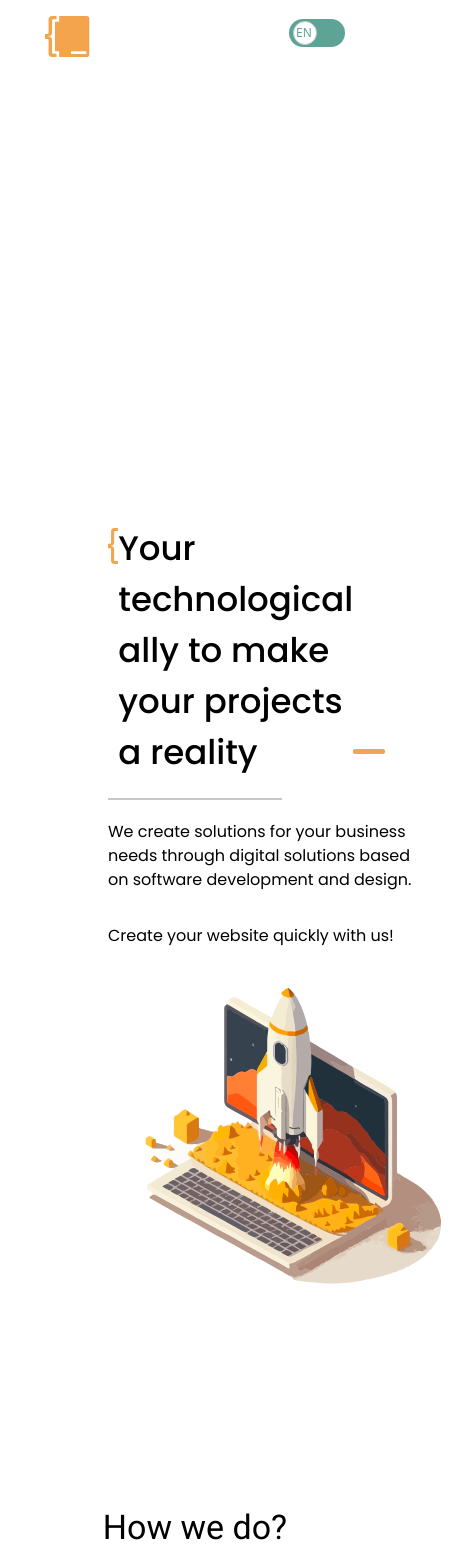
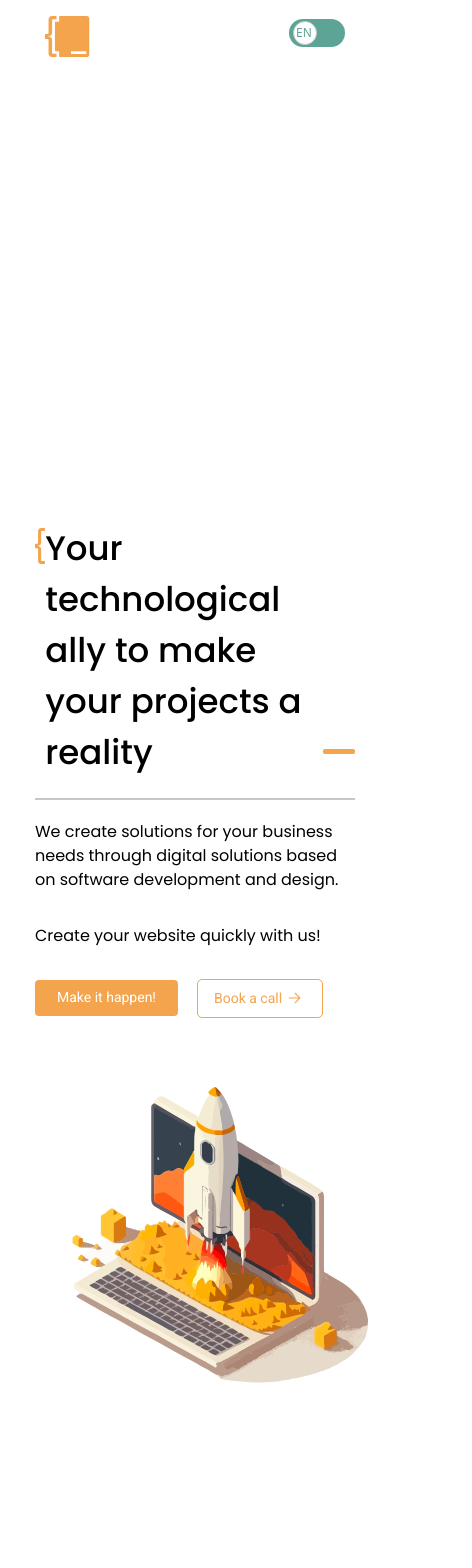
Before and after one commit to contentcraftstudio/Coderlabs-web-2.0, a Next.js app: page / in a window 390 px wide. Shown: the top 1568 px of the page, 472 px wide, since content can reach past the window. Built offline with nearby package versions, Linux system fonts and the light colour scheme.

Commit message:
Change::Hero.tsx

```diff
--- a/components/Hero.tsx
+++ b/components/Hero.tsx
@@ -4,13 +4,14 @@ import rocket from "../public/assets/rocket.svg"
 import logo from "../public/assets/llavelogo.svg"
 import logobajo from "../public/assets/rectangle.svg"
 import { useTranslation } from "react-i18next"
+import IButton from "./form/Button"
 
 type Props = {}
 
 export default function Hero({}: Props) {
   const { t } = useTranslation()
   return (
-    <div className='w-[100%] px-[103px]'>
+    <div className='w-[100%] sm:px-[30px] md:px-[60px] lg:px-[103px]'>
       <div className=' h-screen-50' />
       <div className='grid sm:grid-cols-1 xl:grid-cols-3'>
         <div className='col-span-2 divide-y-2'>
@@ -34,13 +35,18 @@ export default function Hero({}: Props) {
               style={{ marginBlockEnd: 24 }}
             />
           </div>
-          <div className=' space-y-8 sm:pt-[20px] md:pt-[40px] xl:pt-[60px]'>
+          <div className=' space-y-8 sm:pt-[20px] md:pt-[40px] xl:pt-[60px] mb-[30px]'>
             <p className='font-secondary font-normal sm:w-[305px] md:w-[600px]  sm:text-[16px] md:text-[20px] '>
               {t("Subtitle_hero")}
             </p>
             <p className='font-secondary font-normal sm:w-[290px] md:w-[497px] sm:text-[16px] md:text-[20px] '>
               {t("paragraph_hero")}
             </p>
+            <div className='flex'>
+              <IButton label={"Make it happen!"} variant={"contained"} />
+              <div className='mr-[20px]' />
+              <IButton label={"Book a call"} variant={"outlined"} />
+            </div>
           </div>
         </div>
         <div className=' mx-auto sm:w-[364px] md:w-[520px] xl:w-[450px] sm:h-[364px]  md:h-[520px] lg:h-[620px]'>
```
